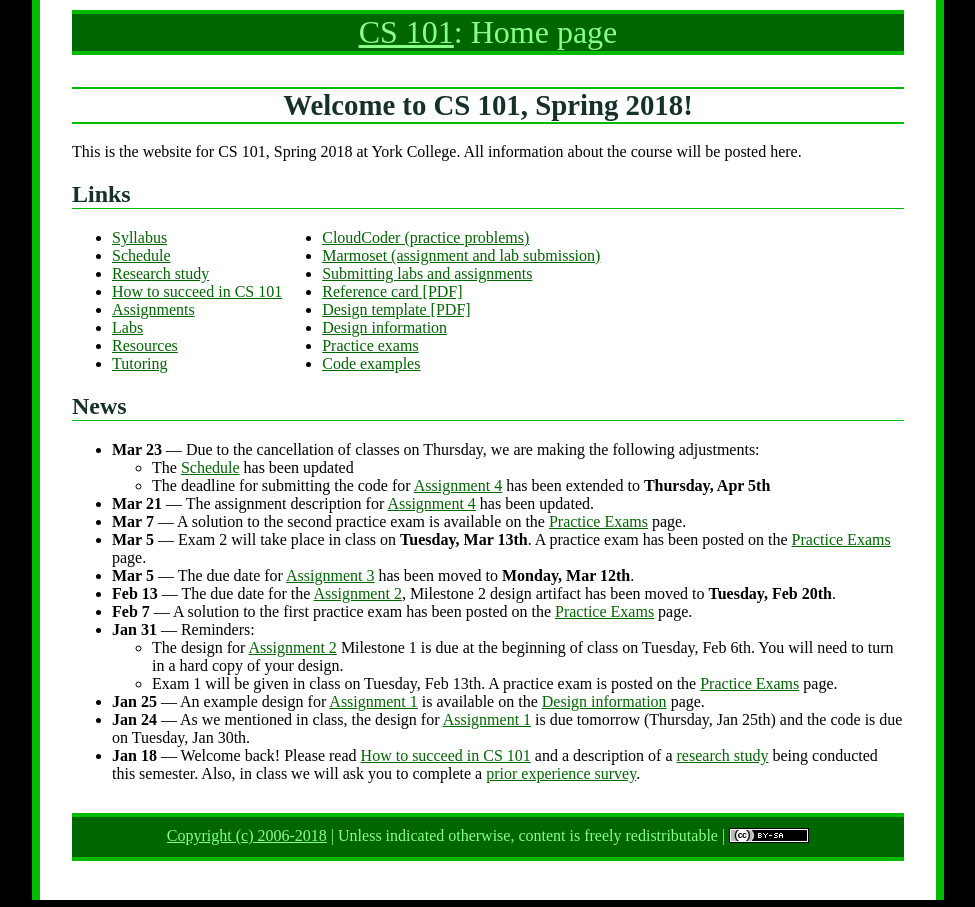
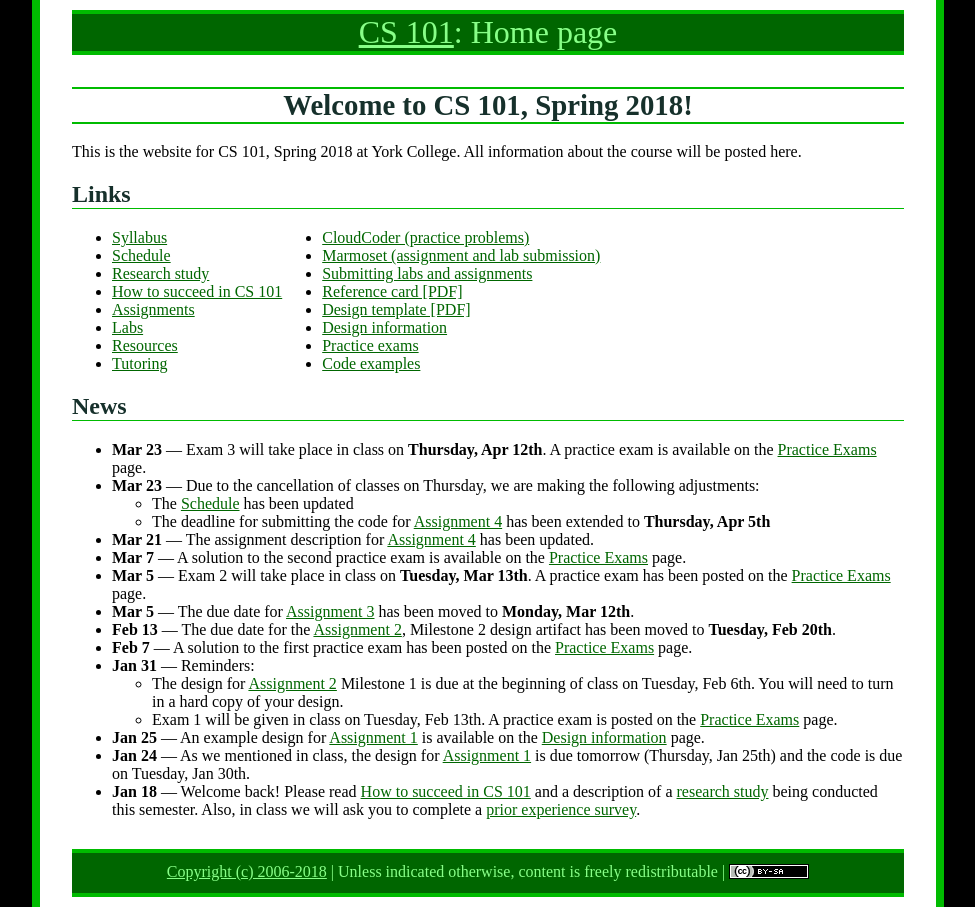
Before and after one commit to ycpcs/cs101-spring2018, a Jekyll site: the page built from index.md, in a window 1280 px wide. Shown: the whole page, without its empty margins (152-1127 px from the left). Built offline with Jekyll 4.4.1, drawn with Linux system fonts in a browser that asks for light colours.

Commit message:
post third practice exam

```diff
--- a/index.md
+++ b/index.md
@@ -39,6 +39,7 @@
 
 ## News
 
+* **Mar 23** &mdash; Exam 3 will take place in class on **Thursday, Apr 12th**.  A practice exam is available on the [Practice Exams](practice/index.html) page.
 * **Mar 23** &mdash; Due to the cancellation of classes on Thursday, we are making the following adjustments:
     * The [Schedule](schedule.html) has been updated
     * The deadline for submitting the code for [Assignment 4](assign/assign04.html) has been extended to **Thursday, Apr 5th**
```
Also changed, not shown: practice/index.md (+2 -0 lines), 2 other files.
